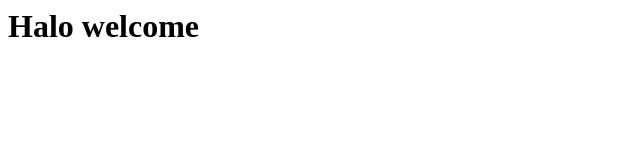
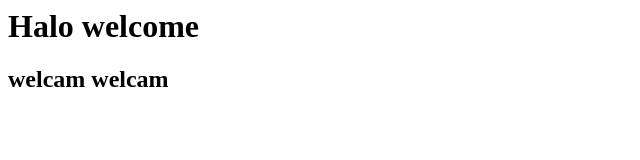
Before and after one commit to Ferdinanzk01/Branch_Html, a plain HTML site: page Home.Html in a window 1280 px wide. Shown: the whole page, without its empty margins (0-640 px from the left). Drawn offline with Linux system fonts and the light colour scheme.

Commit message:
Update Home.Html

```diff
--- a/Home.Html
+++ b/Home.Html
@@ -3,5 +3,6 @@
   </head>
 <body>
   <h1> Halo welcome
+    <h2> welcam welcam
   </body
 </html>
```
